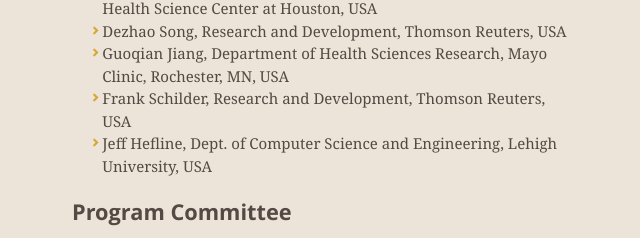
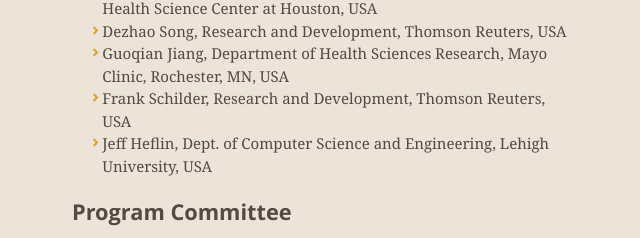
Before and after one commit to taocui/bmdid2016.github.io, a plain HTML site: page index.html in a window 1280 px wide. Shown: the part 2438-2676 px from the top of the page, 315-955 px from the left. Drawn offline with nearby package versions, Linux system fonts and the light colour scheme.

Commit message:
Update index.html

```diff
--- a/index.html
+++ b/index.html
@@ -153,7 +153,7 @@
 <li>Dezhao Song, Research and Development, Thomson Reuters, USA </li>
 <li>Guoqian Jiang, Department of Health Sciences Research, Mayo Clinic, Rochester, MN, USA</li>
 <li>Frank Schilder, Research and Development, Thomson Reuters, USA</li>
-<li>Jeff Hefline, Dept. of Computer Science and Engineering, Lehigh University, USA</li>
+<li>Jeff Heflin, Dept. of Computer Science and Engineering, Lehigh University, USA</li>
 </ul>
 
 <h4>
```
